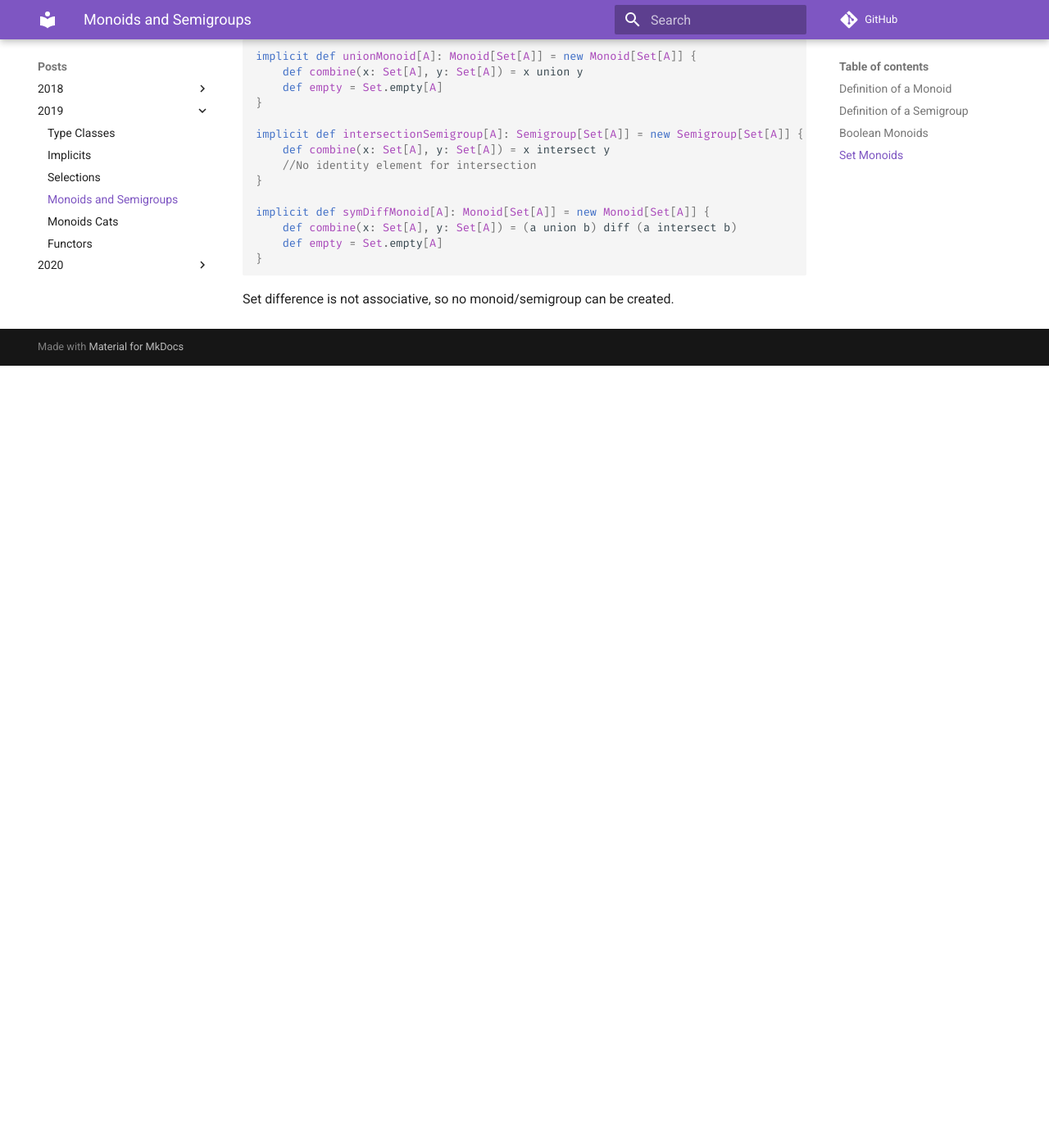
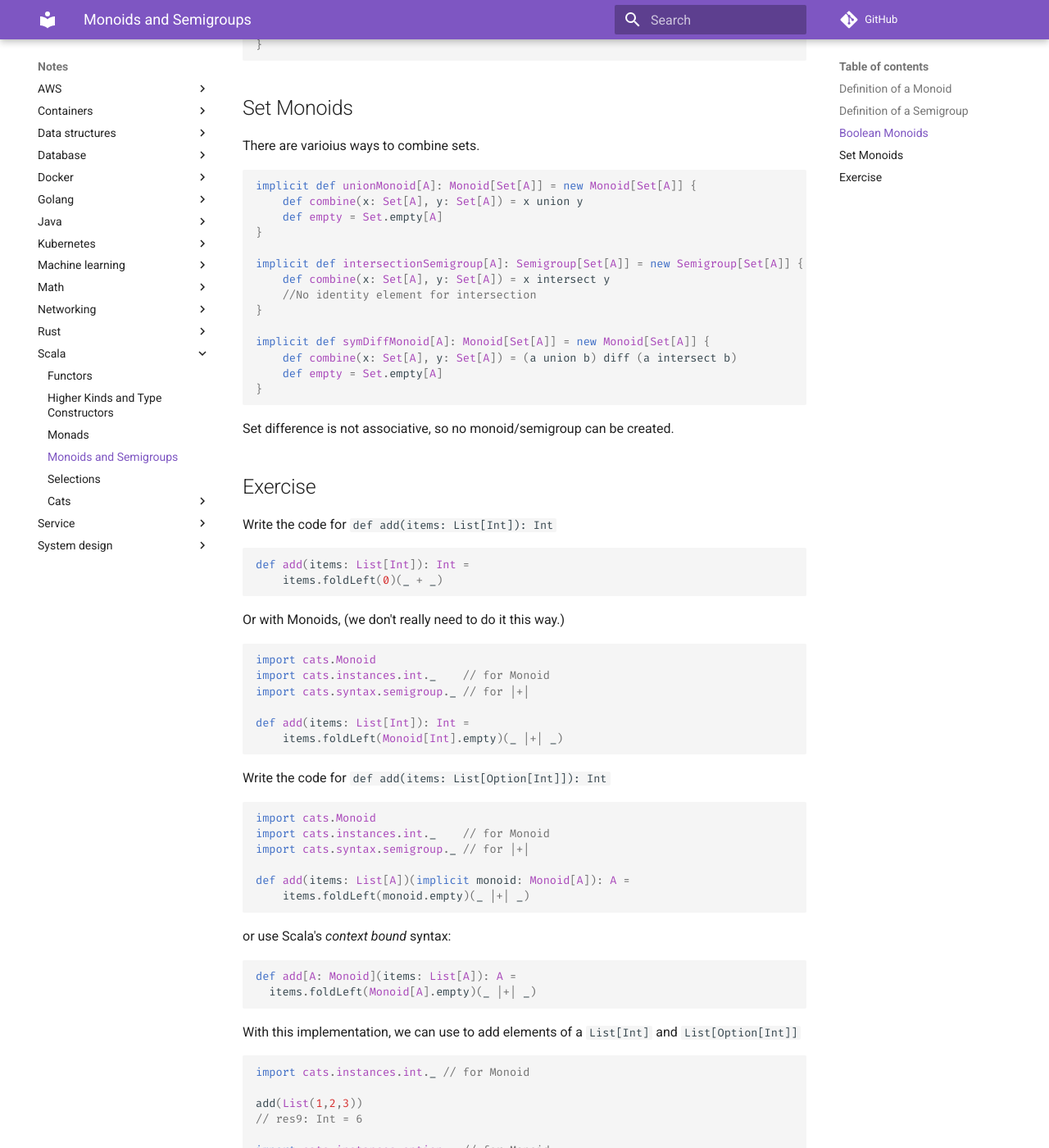
Before and after one commit to gapuchi/gapuchi.github.io, an MkDocs documentation site: the page built from docs/notes/scala/monoids-and-semigroups.md, in a window 1280 px wide and 1400 px high, scrolled down 1765 px. Shown: the whole window at 82% size. Built offline with MkDocs 1.6.1 and Material for MkDocs 9.7.7, drawn with Linux system fonts in a browser that asks for light colours; comment, search, counter and statistics services are not loaded; before the commit the page ends 2211 px from its top, so only the background shows below that; some of the changed text lies outside the part shown.

````diff
--- a/docs/posts/2019/2019-02-08-monoids-and-semigroups.md
+++ b/docs/notes/scala/monoids-and-semigroups.md
@@ -45,6 +47,11 @@ trait Monoid[A] extends Semigroup[A] {
     def empty: A
 }
 ```
+
+There are data types where there is no sensible `empty` element. For example:
+
+* Positive integers data type
+* Non-empty lists data type
 
 ## Boolean Monoids
 
@@ -94,3 +101,79 @@ implicit def symDiffMonoid[A]: Monoid[Set[A]] = new Monoid[Set[A]] {
 ```
 
 Set difference is not associative, so no monoid/semigroup can be created.
+
+
+## Exercise
+
+Write the code for `def add(items: List[Int]): Int`
+
+```scala
+def add(items: List[Int]): Int =
+    items.foldLeft(0)(_ + _)
+```
+
+Or with Monoids, (we don't really need to do it this way.)
+
+```scala
+import cats.Monoid
+import cats.instances.int._    // for Monoid
+import cats.syntax.semigroup._ // for |+|
+
+def add(items: List[Int]): Int =
+    items.foldLeft(Monoid[Int].empty)(_ |+| _)
+```
+
+Write the code for `def add(items: List[Option[Int]]): Int`
+
+
+```scala
+import cats.Monoid
+import cats.instances.int._    // for Monoid
+import cats.syntax.semigroup._ // for |+|
+
+def add(items: List[A])(implicit monoid: Monoid[A]): A =
+    items.foldLeft(monoid.empty)(_ |+| _)
+```
+
+or use Scala's *context bound* syntax:
+
+```scala
+def add[A: Monoid](items: List[A]): A =
+  items.foldLeft(Monoid[A].empty)(_ |+| _)
+```
+
+With this implementation, we can use to add elements of a `List[Int]` and `List[Option[Int]]`
+
+```scala
+import cats.instances.int._ // for Monoid
+
+add(List(1,2,3))
+// res9: Int = 6
+
+import cats.instances.option._ // for Monoid
+
+add(List(Some(1), None, Some(2), None, Some(3)))
+// res10: Option[Int] = Some(6)
+```
+
+This will fail if the `List` contained only `Some` values, since the inferred value of the list would be `List[Some[Int]]` not `List[Option[Int]]` and we don't have a Monoid for `Some[A]`.
+
+Now we want to add up `Orders`
+
+```scala
+case class Order(totalCost: Double, quantity: Double)
+```
+
+How can we use `add`?
+
+```scala
+implicit val orderMonoid = new Monoid[Order] {
+    def combine(o1: Order, o2: Order) =
+    Order(
+      o1.totalCost + o2.totalCost,
+      o1.quantity + o2.quantity
+    )
+
+  def empty = Order(0, 0)
+}
+```
````
Also changed, not shown: other parts of docs/notes/scala/monoids-and-semigroups.md (+2 -0 lines), docs/notes/scala/functors.md (added, +197 -0 lines), docs/notes/scala/higher-kinds-and-type-constructors.md (added, +46 -0 lines), docs/notes/scala/monads.md (added, +327 -0 lines), docs/posts/2019/2019-02-25-functors.md (deleted, +0 -88 lines), docs/notes/scala/cats/2019-01-19-type-classes.md (renamed from docs/posts/2019/2019-01-19-type-classes.md), docs/notes/scala/cats/2019-01-23-implicits.md (renamed from docs/posts/2019/2019-01-23-implicits.md), docs/notes/scala/cats/2019-02-18-monoids-cats.md (renamed from docs/posts/2019/2019-02-18-monoids-cats.md), docs/notes/scala/selections.md (renamed from docs/posts/2019/2019-01-23-selections.md).
